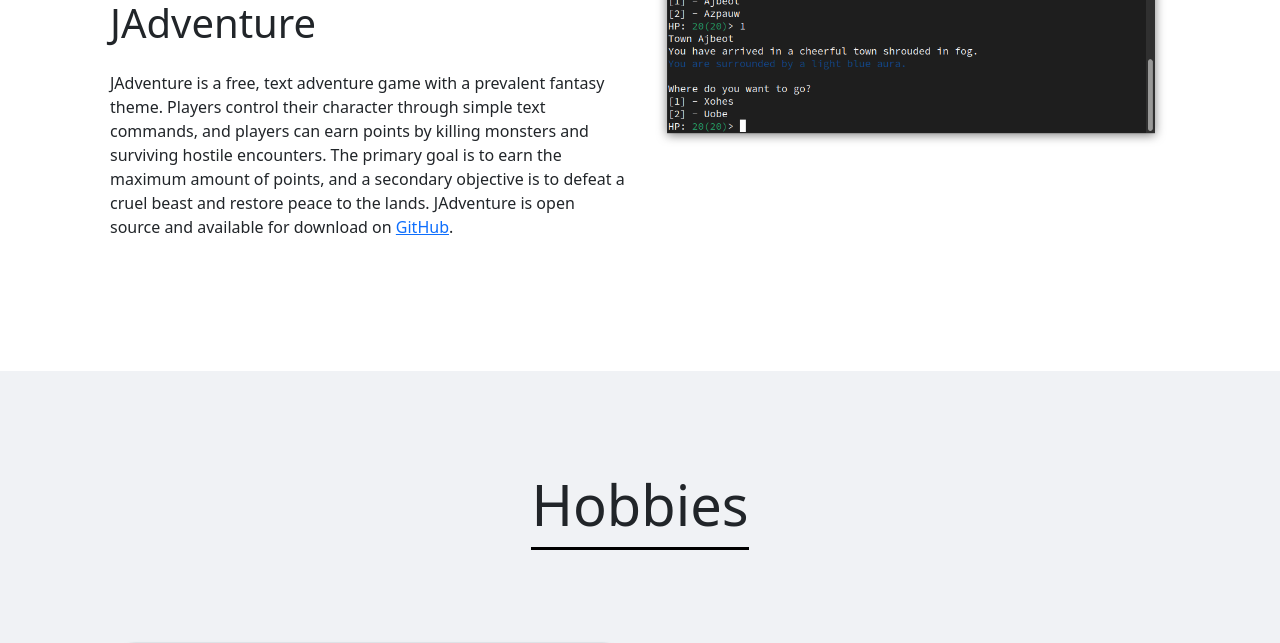
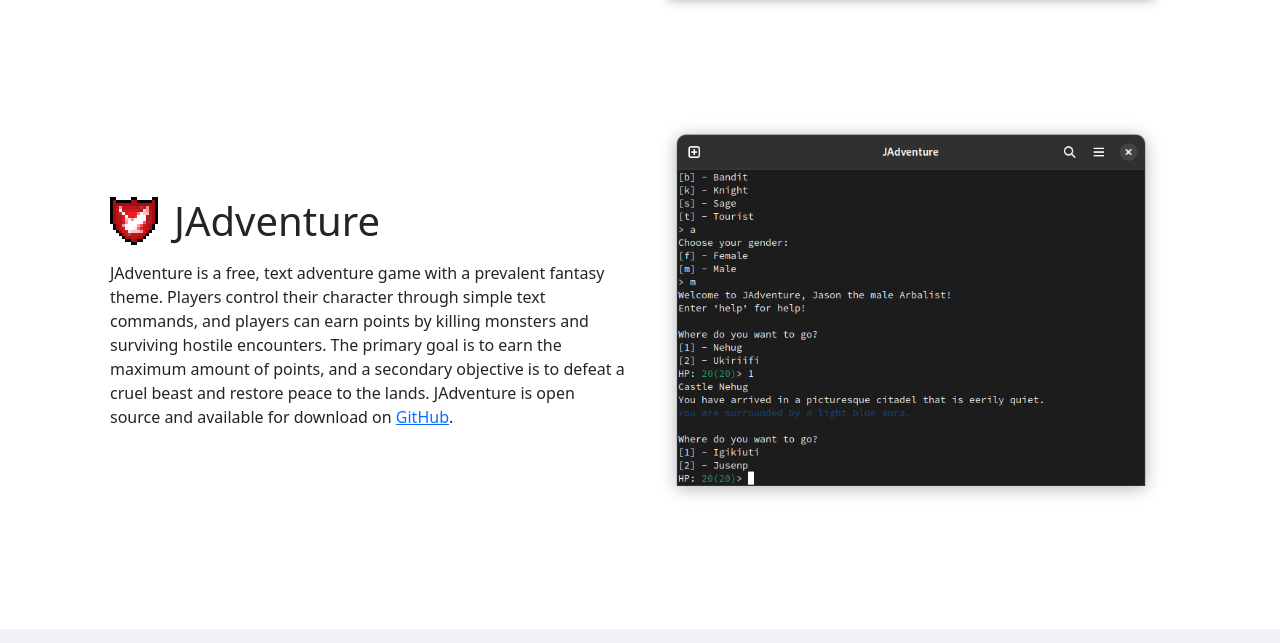
Before and after one commit to jasozh/jasozh.github.io, a PHP site: page / in a window 1280 px wide. Shown: the part 3632-4275 px from the top of the page. Run offline with PHP 8.4, Linux system fonts and the light colour scheme.

Commit message:
Finish adding new images and Canari update

```diff
--- a/css/style.css
+++ b/css/style.css
@@ -296,6 +296,22 @@
 *
 */
 
+img.project-logo {
+    width: 3rem;
+    height: 3rem;
+    margin-right: 1rem;
+}
+
+.project-header {
+    align-items: center;
+    display: flex;
+    flex-direction: row;
+}
+
+h1.project-heading {
+    margin-bottom: 0;
+}
+
 /* Hide/show text when on mobile/desktop */
 @media screen and (max-width: 767px) {
     .mobile-text {
--- a/js/components.js
+++ b/js/components.js
@@ -1,14 +1,23 @@
 // Data
 var projects = [
     {
+        id: "canari",
+        title: "Canari",
+        logo: "img/projects/canari-logo.png",
+        screenshot: "img/projects/canari.png",
+        body: "Canari is a GTK4/libadwaita app for tracking the enrollment status of Cornell classes. The app was designed in accordance with the GNOME Human Interface Guidelines and offers a modern, easy-to-use interface. Requests are automatically sent to Class Roster every 10 minutes, and updates are communicated through desktop notifications. Canari was written using Python 3, GTK4+, and libadwaita; the icon was designed and developed using Figma and Inkscape. Canari is available for install as a Flatpak, and the source code is available on <a href='https://github.com/jasozh/canari'>GitHub</a>."
+    },
+    {
         id: "website",
         title: "jasozh.github.io",
+        logo: "img/projects/website-logo.png",
         screenshot: "img/projects/website.png",
         body: "jasozh.github.io was developed using HTML, CSS, and JavaScript. The website makes use of the Bootstrap 5 framework and was designed from the ground up to be modern, performant, and responsive. The website logo and background were designed using GIMP, and Visual Studio Code was used to code the website itself. The source code for jasozh.github.io is available on <a href='https://github.com/jasozh/jasozh.github.io'>GitHub</a>."
     },
     {
         id: "jadventure",
         title: "JAdventure",
+        logo: "img/projects/jadventure-logo.png",
         screenshot: "img/projects/jadventure.png",
         body: "JAdventure is a free, text adventure game with a prevalent fantasy theme. Players control their character through simple text commands, and players can earn points by killing monsters and surviving hostile encounters. The primary goal is to earn the maximum amount of points, and a secondary objective is to defeat a cruel beast and restore peace to the lands. JAdventure is open source and available for download on <a href='https://github.com/jasozh/jadventure'>GitHub</a>."
     }
@@ -46,6 +55,7 @@
 
         // Set variables
         thisComponent.innerHTML = thisComponent.innerHTML.replaceAll("{PROJECT TITLE}", project.title)
+        thisComponent.innerHTML = thisComponent.innerHTML.replaceAll("{PROJECT LOGO}", project.logo)
         thisComponent.innerHTML = thisComponent.innerHTML.replaceAll("{PROJECT SCREENSHOT}", project.screenshot)
         thisComponent.innerHTML = thisComponent.innerHTML.replaceAll("{PROJECT ID}", project.id)
         thisComponent.innerHTML = thisComponent.innerHTML.replaceAll("{PROJECT BODY}", project.body)
```
Also changed, not shown: img/projects/canari-logo.png (added), img/projects/canari.png (added), img/projects/jadventure-logo.png (added), img/projects/jadventure.png, img/projects/website-logo.png (added), img/projects/website.png.
